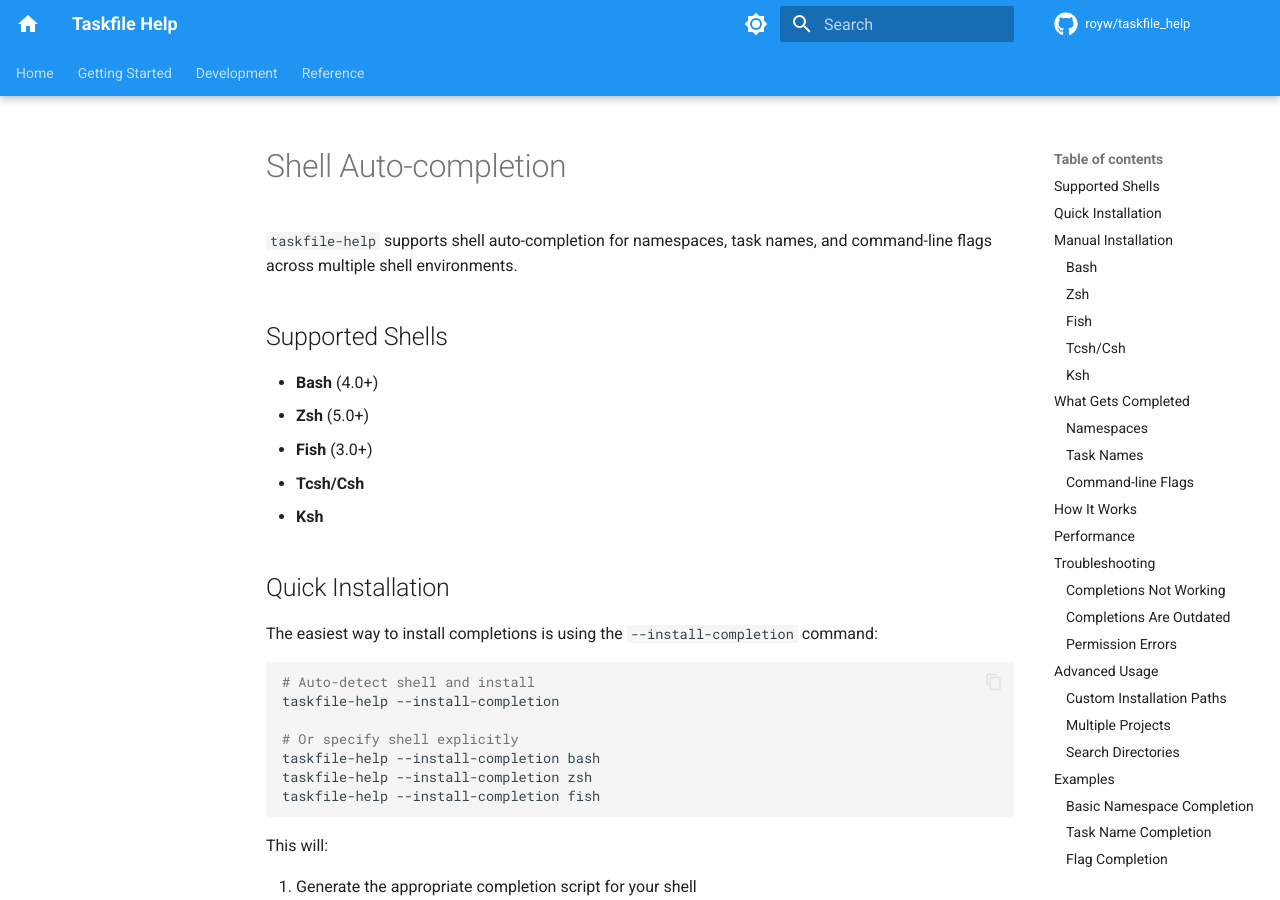
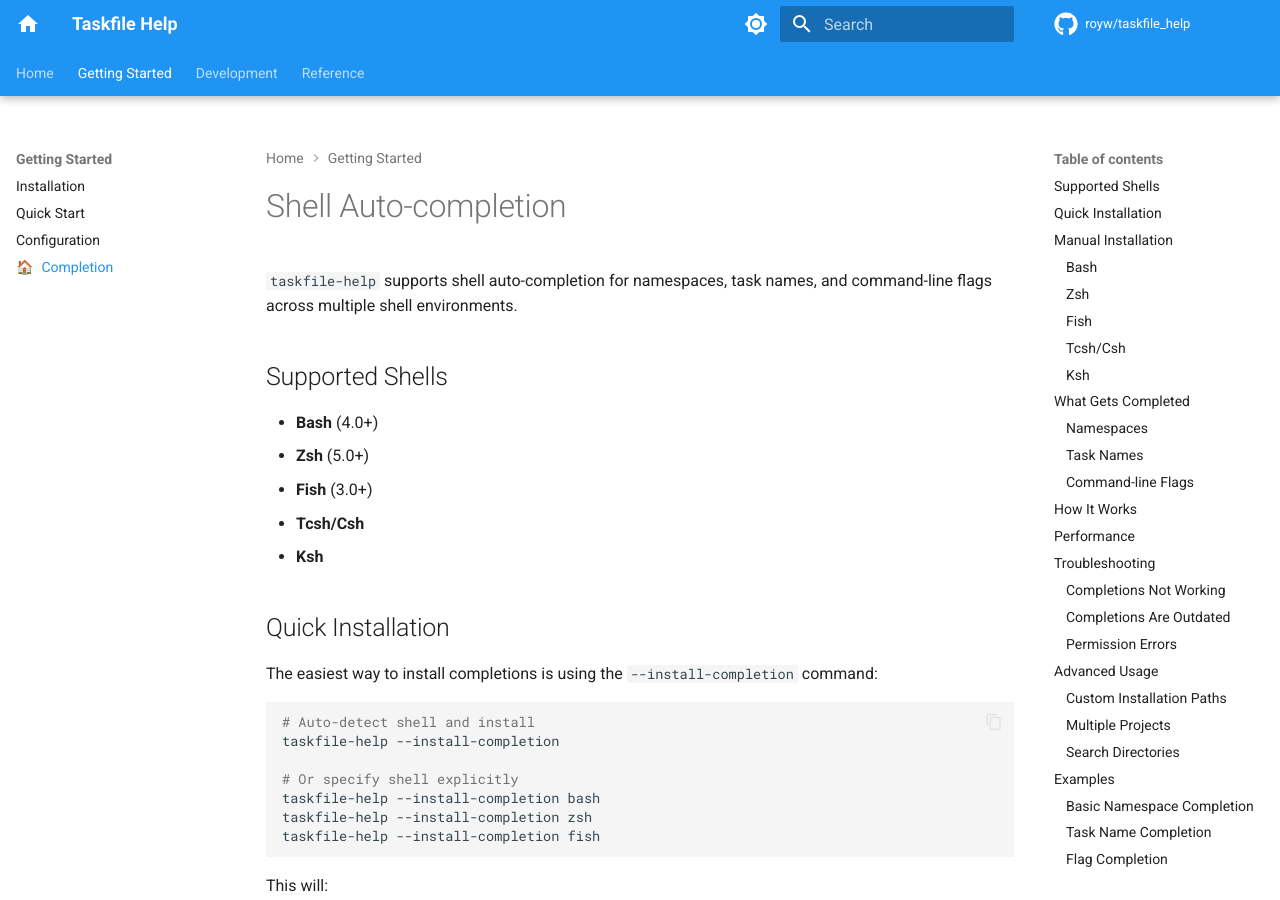
Before and after one commit to royw/taskfile_help, an MkDocs documentation site: the page built from docs/setup/completion.md, in a window 1280 px wide and 900 px high. Built offline with MkDocs 1.6.1 and Material for MkDocs 9.7.7, drawn with Linux system fonts in a browser that asks for light colours; comment, search, counter and statistics services are not loaded; some of the changed text lies outside the part shown.

Commit message:
docs: add completion documentation to navigation and enable strict mode
- Add setup/completion.md to MkDocs navigation under Getting Started
- Fix broken links in completion.md (usage/basic.md -> quickstart.md)
- Enable --strict mode in docs:build task to fail on warnings
- Add pipefail to preserve mkdocs exit code through grep pipeline

```diff
--- a/docs/setup/completion.md
+++ b/docs/setup/completion.md
@@ -298,6 +298,6 @@ $ taskfile-help -<TAB>
 
 ## See Also
 
-- [Configuration](../setup/configuration.md) - Configure search directories
-- [Usage Guide](../usage/basic.md) - Learn how to use taskfile-help
+- [Configuration](configuration.md) - Configure search directories
+- [Quick Start](quickstart.md) - Learn how to use taskfile-help
 - [Development](../development/contributing.md) - Contribute to the project
--- a/mkdocs.yml
+++ b/mkdocs.yml
@@ -138,6 +138,7 @@ nav:
     - Installation: setup/installation.md
     - Quick Start: setup/quickstart.md
     - Configuration: setup/configuration.md
+    - Completion: setup/completion.md
   - Development:
     - Architecture: development/architecture.md
     - Development Guide: development/guide.md
```
Also changed, not shown: CHANGELOG.md (+1 -0 lines), 1 other file.
